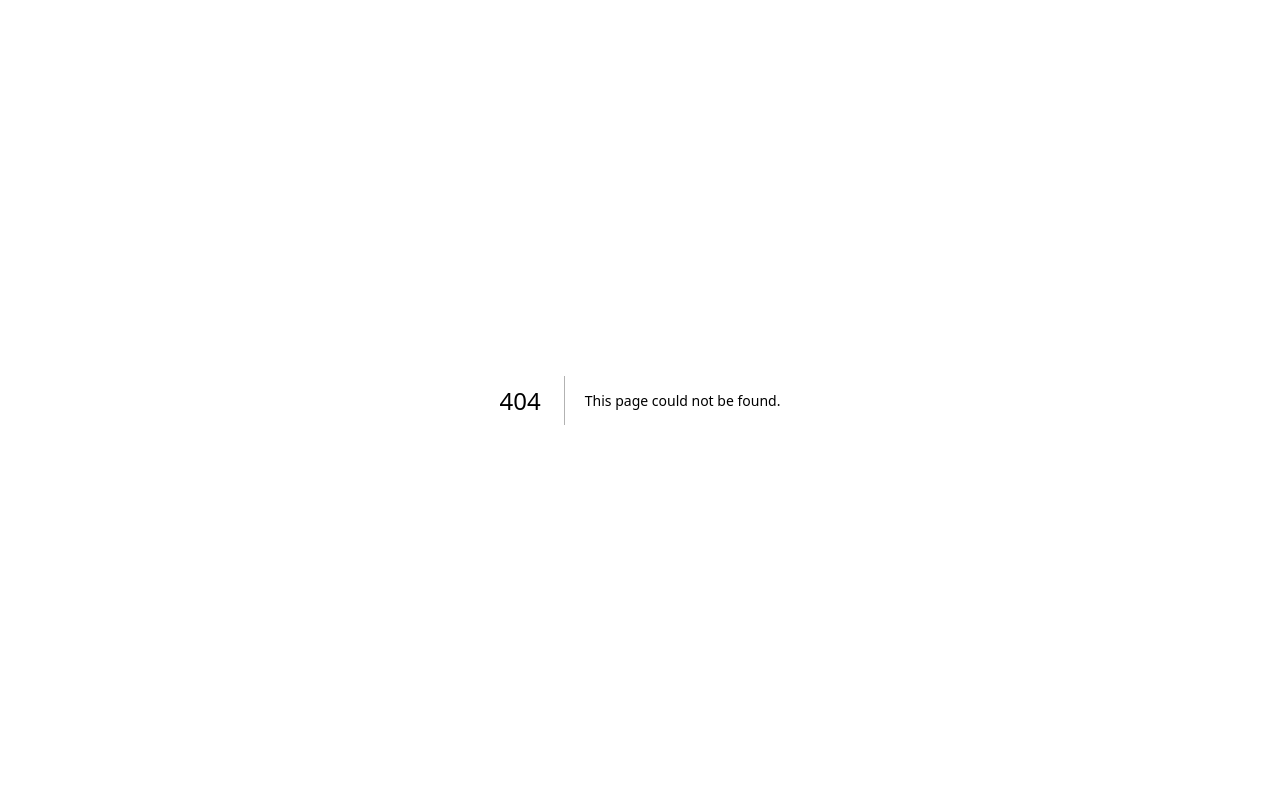
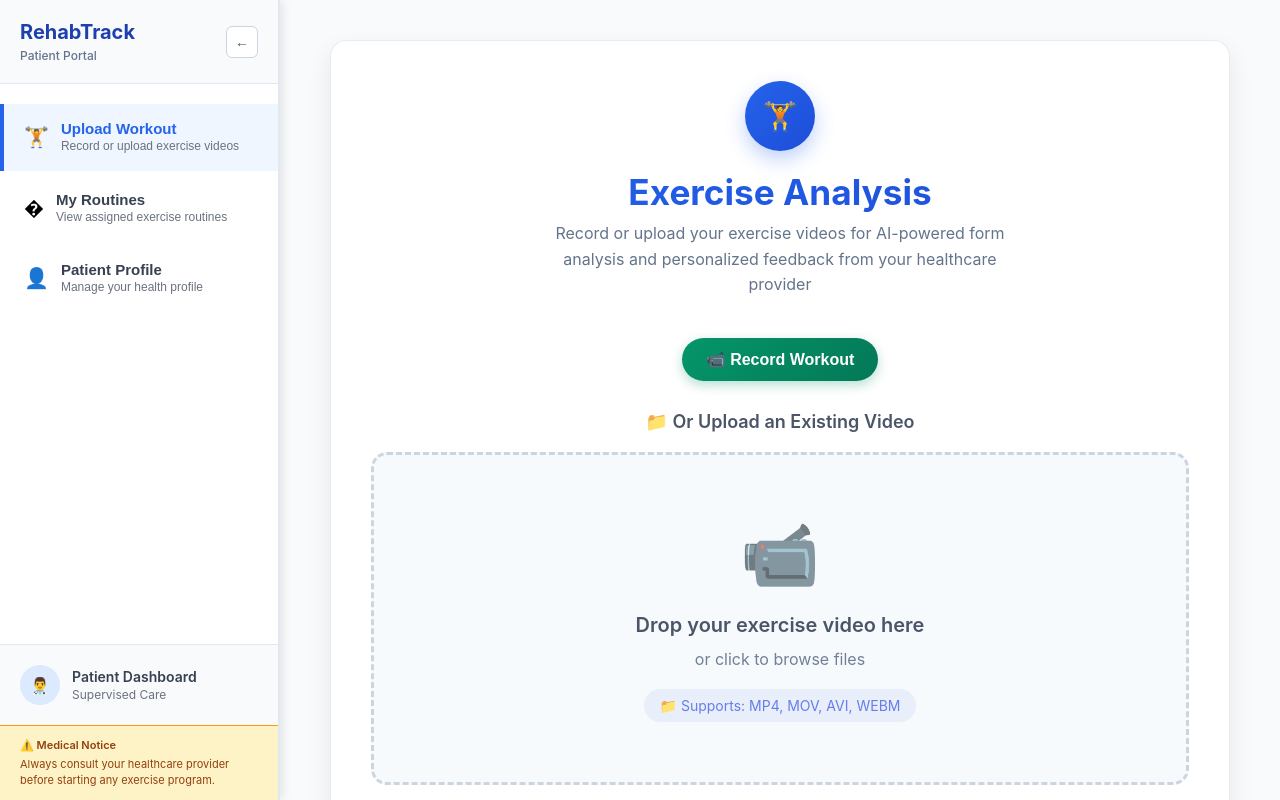
Before and after one commit to ritvikiscool9/terra2025, a Next.js app in the folder terrahacks2/: page /patient in a window 1280 px wide. Before the commit this address had no page. Built offline with nearby package versions, Linux system fonts and the light colour scheme.

Commit message:
Fix sign in

```diff
--- /dev/null
+++ b/terrahacks2/src/pages/patient.tsx
@@ -0,0 +1,23 @@
+import PatientLayout from "../components/PatientLayout";
+import Head from "next/head";
+
+export default function PatientPage() {
+  return (
+    <>
+      <Head>
+        <title>Patient Dashboard - Rehabilitation Management</title>
+        <meta name="description" content="Track your exercise routines and progress" />
+        <meta name="viewport" content="width=device-width, initial-scale=1" />
+        <link rel="icon" href="/favicon.ico" />
+      </Head>
+      <main style={{
+        margin: 0,
+        padding: 0,
+        minHeight: '100vh',
+        backgroundColor: '#f8fafc'
+      }}>
+        <PatientLayout />
+      </main>
+    </>
+  );
+}
```
